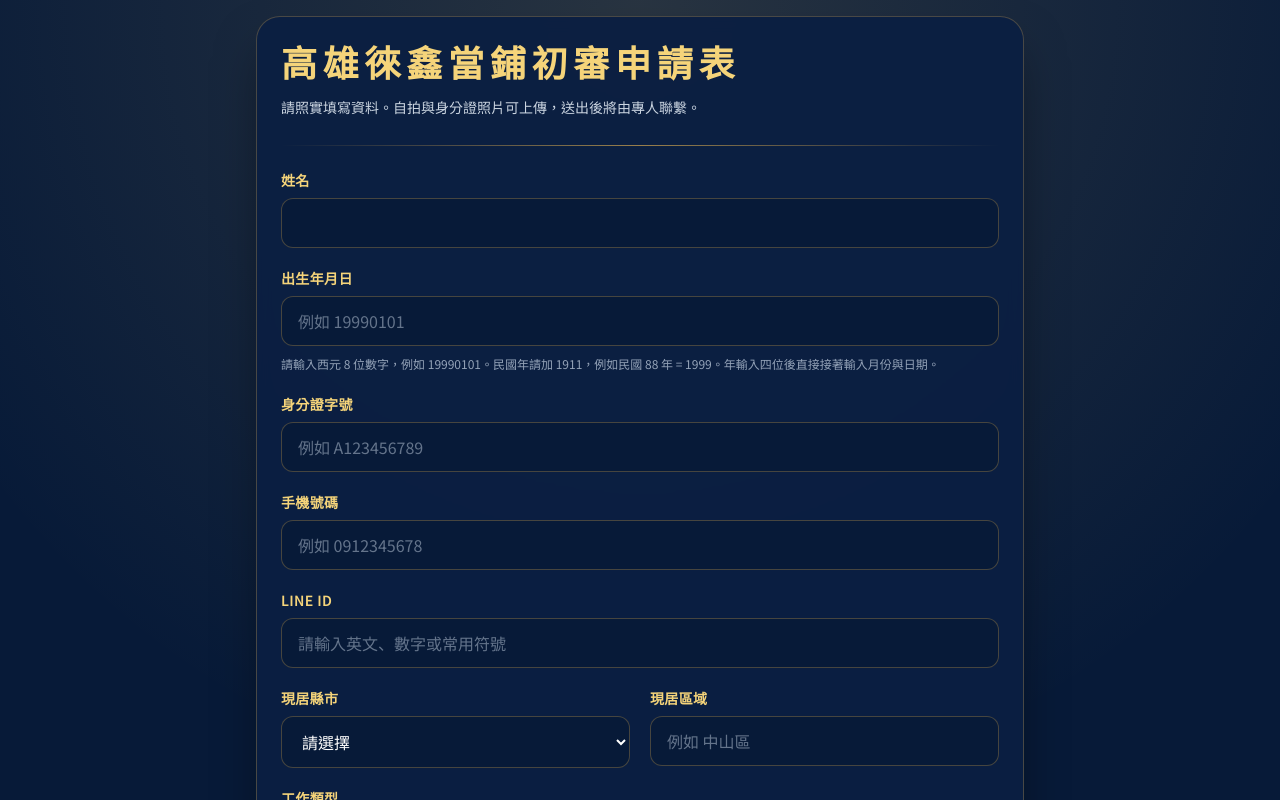
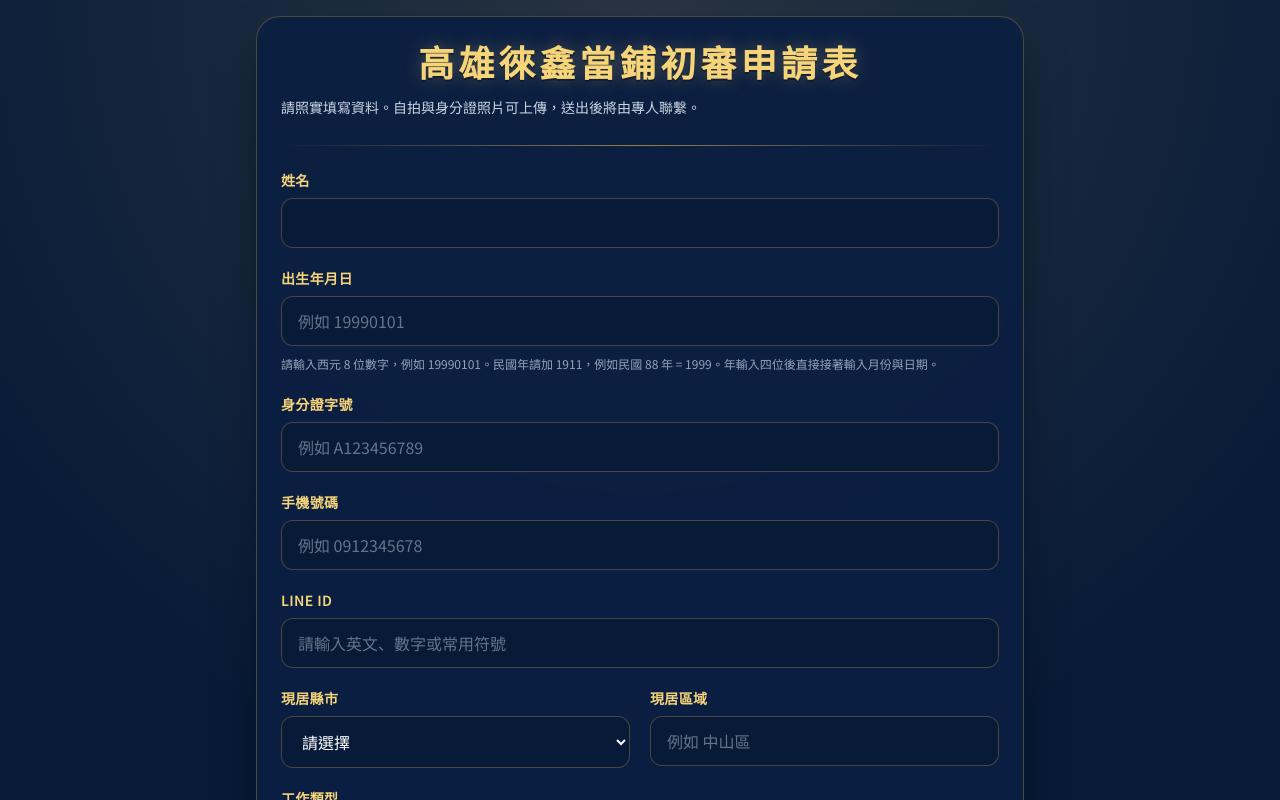
Before and after one commit to d125410918/Pawnshop_Custom2, a Next.js app: page / in a window 1280 px wide. Shown: the top 800 px of the page. Built offline with nearby package versions, Linux system fonts and the light colour scheme.

Commit message:
Apply refined title style

```diff
--- a/app/page.tsx
+++ b/app/page.tsx
@@ -238,7 +238,9 @@ export default function Home() {
   return (
     <main className="min-h-screen bg-[#071a38] bg-[radial-gradient(circle_at_top,_rgba(245,212,122,0.14),_transparent_40%)] p-4">
       <div className="mx-auto max-w-3xl rounded-3xl border border-[#d6a84f]/30 bg-[#0b1f42]/95 p-6 shadow-2xl shadow-black/50 backdrop-blur">
-        <h1 className="text-4xl font-bold tracking-[0.16em] text-[#f5d47a]">高雄徠鑫當鋪初審申請表</h1>
+        <h1 className="brand-title text-center text-3xl leading-tight text-[#f5d47a] sm:text-4xl">
+          高雄徠鑫當鋪初審申請表
+        </h1>
         <p className="mt-3 text-sm leading-7 text-slate-300">
           請照實填寫資料。自拍與身分證照片可上傳，送出後將由專人聯繫。
         </p>
```
